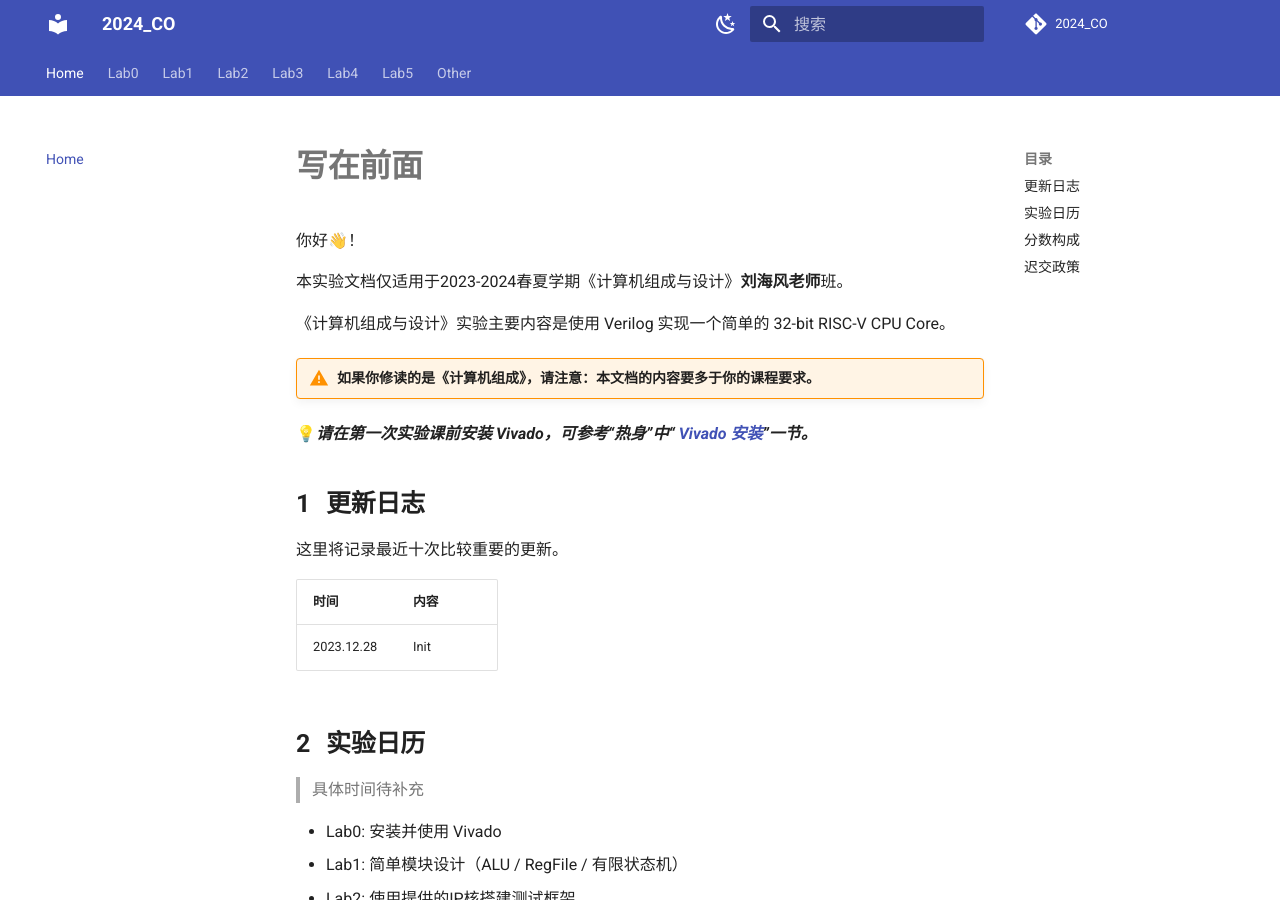
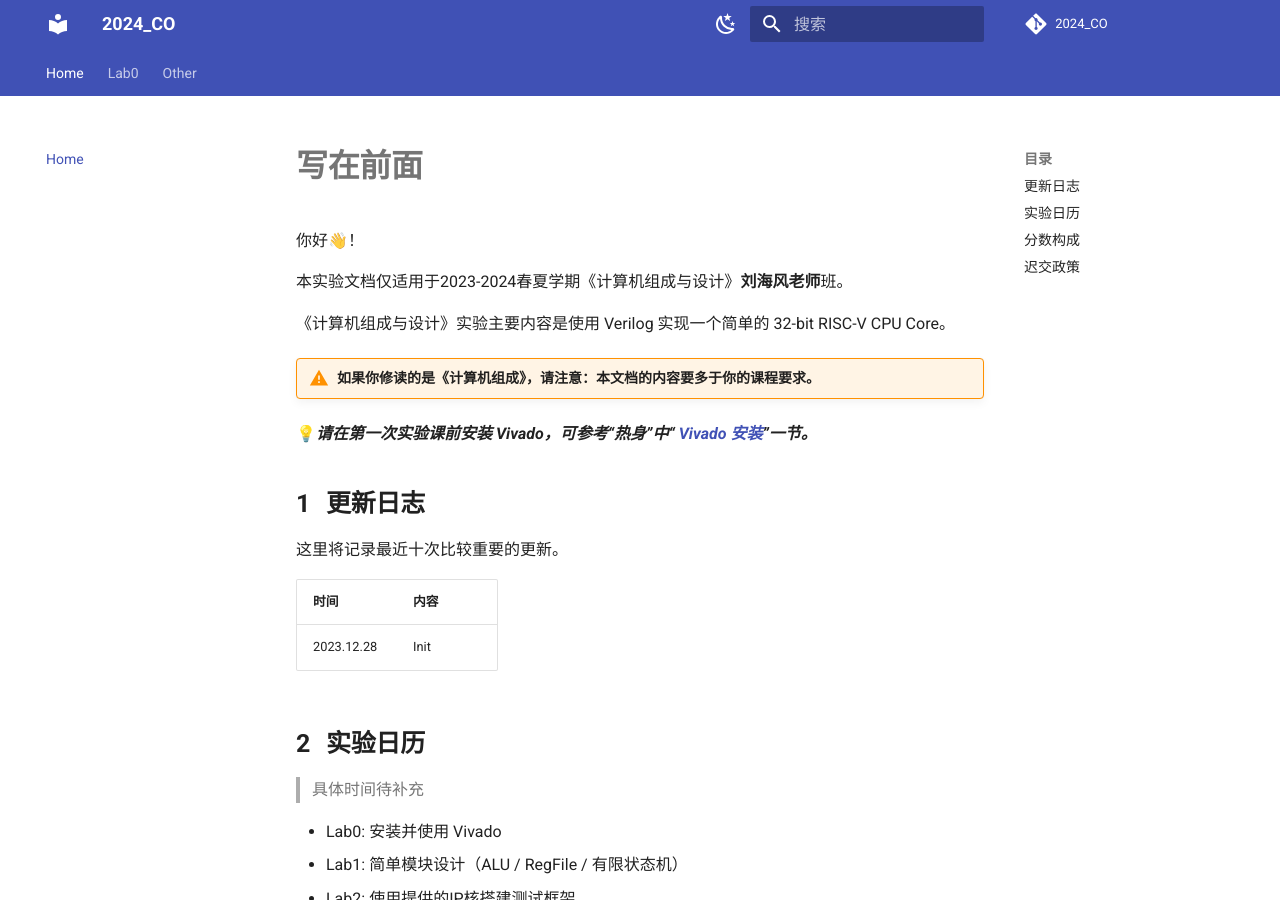
Before and after one commit to Guahao31/2024_CO, an MkDocs documentation site: the page built from docs/index.md, in a window 1280 px wide and 900 px high. Built offline with MkDocs 1.6.1 and Material for MkDocs 9.7.7, drawn with Linux system fonts in a browser that asks for light colours; a script that is not in the unit is left out; comment, search, counter and statistics services are not loaded; some of the changed lines change nothing that is shown.

Commit message:
chore: remove Lab1-Lab5 from page

```diff
--- a/mkdocs.yml
+++ b/mkdocs.yml
@@ -67,28 +67,27 @@ nav:
     - 实验环境配置: Lab0/Vivado_installation.md
     - 使用 Vivado: Lab0/vivado_guide.md
     - 实现多路选择器 MUX: Lab0/Mux.md
-  - Lab1:
-    - Lab1/Lab1.md
-    - ALU: Lab1/ALU_RegFile/ALU.md
-    - RegFile: Lab1/ALU_RegFile/RegFile.md
-    - FSM: Lab1/FSM/FSM.md
-  - Lab2:
-    - Lab2/Lab2.md
-  - Lab3:
-    - Lab3/Lab3.md
-    - Multiplier: Lab3/multiplier.md
-    - Divider: Lab3/divider.md
-    - Floating Point Adder: Lab3/floating_point_adder.md
-  - Lab4:
-    - Lab4/Lab4.md
-    - DataPath & CtrlUnit: Lab4/DataPath_CtrlUnit.md
-    - Instruction Extension: Lab4/instr_extension.md
-    - Exception & Interruption: Lab4/exception_interruption.md
-
-  - Lab5:
-    - Lab5/Lab5.md
-    - 基础流水线: Lab5/pipeline_basic.md
-    - 解决冲突: Lab5/pipeline_hazard.md
+  # - Lab1:
+  #   - Lab1/Lab1.md
+  #   - ALU: Lab1/ALU_RegFile/ALU.md
+  #   - RegFile: Lab1/ALU_RegFile/RegFile.md
+  #   - FSM: Lab1/FSM/FSM.md
+  # - Lab2:
+  #   - Lab2/Lab2.md
+  # - Lab3:
+  #   - Lab3/Lab3.md
+  #   - Multiplier: Lab3/multiplier.md
+  #   - Divider: Lab3/divider.md
+  #   - Floating Point Adder: Lab3/floating_point_adder.md
+  # - Lab4:
+  #   - Lab4/Lab4.md
+  #   - DataPath & CtrlUnit: Lab4/DataPath_CtrlUnit.md
+  #   - Instruction Extension: Lab4/instr_extension.md
+  #   - Exception & Interruption: Lab4/exception_interruption.md
+  # - Lab5:
+  #   - Lab5/Lab5.md
+  #   - 基础流水线: Lab5/pipeline_basic.md
+  #   - 解决冲突: Lab5/pipeline_hazard.md
 
   - Other:
     - Git 基础: Other/about_git.md
```
